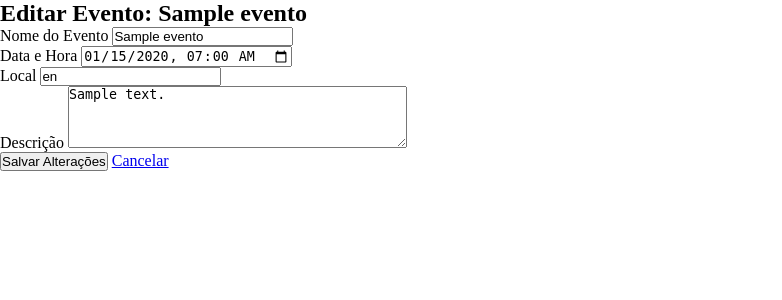
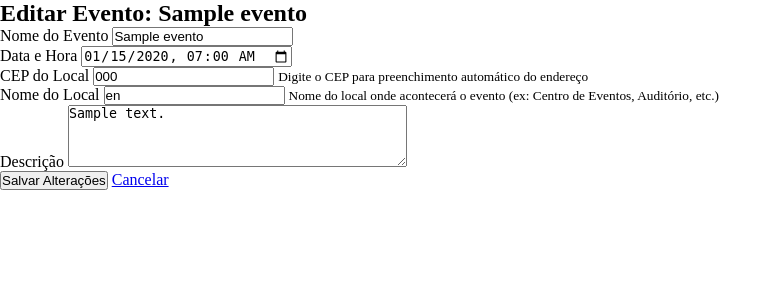
Before and after one commit to gfborba/projeto-aplicado-3, a Django app: page /editar-evento/1/ in a window 1280 px wide. Shown: the part 59-359 px from the top of the page, without its empty margins (0-782 px from the left). Run offline with Django 5.2, Linux system fonts and the light colour scheme; a user stored in the database is signed in; tables that the repository leaves empty hold one stand-in row (values such as "Sample post"); style sheets or scripts are compiled from the project's sources; some libraries are stand-ins or nearby versions.

Commit message:
adiciona endereço completo ao evento

```diff
--- a/eventos/forms.py
+++ b/eventos/forms.py
@@ -4,14 +4,32 @@ from .models import Evento
 class EventoForm(forms.ModelForm):
     class Meta:
         model = Evento
-        fields = ['nomeEvento', 'dataEvento', 'localEvento', 'descricaoEvento']
+        fields = ['nomeEvento', 'dataEvento', 'localEvento', 'descricaoEvento', 'cep']
         widgets = {
-            'dataEvento': forms.DateTimeInput(attrs={'type': 'datetime-local'}),
-            'descricaoEvento': forms.Textarea(attrs={'rows': 4}),
+            'nomeEvento': forms.TextInput(attrs={
+                'class': 'form-control',
+                'placeholder': 'Nome do evento'
+            }),
+            'dataEvento': forms.DateTimeInput(attrs={
+                'class': 'form-control',
+                'type': 'datetime-local'
+            }),
+            'localEvento': forms.TextInput(attrs={
+                'class': 'form-control',
+                'placeholder': 'Nome do local (ex: Centro de Eventos)'
+            }),
+            'descricaoEvento': forms.Textarea(attrs={
+                'class': 'form-control',
+                'rows': 4,
+                'placeholder': 'Descreva o evento...'
+            }),
+            'cep': forms.TextInput(attrs={
+                'class': 'form-control',
+                'placeholder': '00000-000',
+                'id': 'cep'
+            })
         }
-        labels = {
-            'nomeEvento': 'Nome do Evento',
-            'dataEvento': 'Data e Hora',
-            'localEvento': 'Local',
-            'descricaoEvento': 'Descrição',
-        }
+
+    def __init__(self, *args, **kwargs):
+        super().__init__(*args, **kwargs)
+        self.fields['cep'].required = True
--- a/eventos/models.py
+++ b/eventos/models.py
@@ -1,5 +1,6 @@
 from django.db import models
 from usuarios.models import Organizador
+from decimal import Decimal
 
 class Evento(models.Model):
     nomeEvento = models.CharField(max_length=100,verbose_name='Nome do Evento',null=False,blank=False)
@@ -7,6 +8,10 @@ class Evento(models.Model):
     localEvento = models.CharField(max_length=200,verbose_name='Local do Evento',null=False,blank=False)
     descricaoEvento = models.TextField(verbose_name='Descrição do Evento',null=False,blank=False)
     idUsuario = models.ForeignKey(Organizador,on_delete=models.CASCADE,verbose_name='Organizador',null=False,blank=False,related_name='eventos')
+    cep = models.CharField(max_length=9, verbose_name='CEP', null=True, blank=True)
+    endereco_completo = models.TextField(verbose_name='Endereço Completo', null=True, blank=True)
+    latitude = models.DecimalField(max_digits=9, decimal_places=6, verbose_name='Latitude', null=True, blank=True)
+    longitude = models.DecimalField(max_digits=9, decimal_places=6, verbose_name='Longitude', null=True, blank=True)
 
     class Meta:
         verbose_name = 'Evento'
@@ -15,3 +20,6 @@ class Evento(models.Model):
 
     def __str__(self):
         return f"{self.nomeEvento} - {self.dataEvento.strftime('%d/%m/%Y')}"
+
+    def tem_coordenadas(self):
+        return self.latitude is not None and self.longitude is not None
--- a/eventos/templates/pages/editar_evento.html
+++ b/eventos/templates/pages/editar_evento.html
@@ -29,8 +29,20 @@
                 </div>
 
                 <div class="mb-3">
-                    <label for="{{ form.localEvento.id_for_label }}" class="form-label">Local</label>
+                    <label for="{{ form.cep.id_for_label }}" class="form-label">CEP do Local</label>
+                    {{ form.cep }}
+                    <small class="form-text text-muted">Digite o CEP para preenchimento automático do endereço</small>
+                    {% if form.cep.errors %}
+                        <div class="invalid-feedback d-block">
+                            {{ form.cep.errors }}
+                        </div>
+                    {% endif %}
+                </div>
+
+                <div class="mb-3">
+                    <label for="{{ form.localEvento.id_for_label }}" class="form-label">Nome do Local</label>
                     {{ form.localEvento }}
+                    <small class="form-text text-muted">Nome do local onde acontecerá o evento (ex: Centro de Eventos, Auditório, etc.)</small>
                     {% if form.localEvento.errors %}
                         <div class="invalid-feedback d-block">
                             {{ form.localEvento.errors }}
--- a/eventos/templates/pages/index.html
+++ b/eventos/templates/pages/index.html
@@ -21,6 +21,9 @@
                     <h5>{{ evento.nomeEvento }}</h5>
                     <p><strong>Data:</strong> {{ evento.dataEvento|date:"d/m/Y H:i" }}</p>
                     <p><strong>Local:</strong> {{ evento.localEvento }}</p>
+                    {% if evento.endereco_completo %}
+                        <p><strong>Endereço:</strong> {{ evento.endereco_completo }}</p>
+                    {% endif %}
                     <p>{{ evento.descricaoEvento }}</p>
                     <p><small>Organizador: {{ evento.idUsuario.user.get_full_name }}</small></p>
                 </div>
@@ -47,6 +50,9 @@
                     <h5>{{ evento.nomeEvento }}</h5>
                     <p><strong>Data:</strong> {{ evento.dataEvento|date:"d/m/Y H:i" }}</p>
                     <p><strong>Local:</strong> {{ evento.localEvento }}</p>
+                    {% if evento.endereco_completo %}
+                        <p><strong>Endereço:</strong> {{ evento.endereco_completo }}</p>
+                    {% endif %}
                     <p>{{ evento.descricaoEvento }}</p>
                     <div class="mt-2">
                         <a href="{% url 'editar_evento' evento.id %}" class="btn btn-sm btn-primary">Editar</a>
--- a/eventos/views.py
+++ b/eventos/views.py
@@ -2,6 +2,7 @@ from django.shortcuts import render, redirect, get_object_or_404
 from django.contrib.auth.decorators import login_required
 from django.contrib import messages
 from usuarios.models import Fornecedor, Organizador
+from usuarios.utils import geocodificar_cep, atualizar_coordenadas_usuario
 from .models import Evento
 from .forms import EventoForm  # Criaremos este form depois
 
@@ -42,7 +43,44 @@ def criar_evento(request):
         if form.is_valid():
             evento = form.save(commit=False)
             evento.idUsuario = organizador
+
+            # Geocodificar o CEP para obter coordenadas e endereço completo
+            cep = form.cleaned_data['cep']
+            if cep:
+                latitude, longitude = geocodificar_cep(cep)
+                if latitude and longitude:
+                    evento.latitude = latitude
+                    evento.longitude = longitude
+
+                    # Buscar endereço completo via ViaCEP
+                    import requests
+                    try:
+                        cep_limpo = cep.replace('-', '').replace('.', '').strip()
+                        viacep_url = f"https://viacep.com.br/ws/{cep_limpo}/json/"
+                        response = requests.get(viacep_url, timeout=5)
+
+                        if response.status_code == 200:
+                            data = response.json()
+                            if not data.get('erro'):
+                                endereco_parts = []
+                                if data.get('logradouro'):
+                                    endereco_parts.append(data['logradouro'])
+                                if data.get('bairro'):
+                                    endereco_parts.append(data['bairro'])
+                                if data.get('localidade'):
+                                    endereco_parts.append(data['localidade'])
+                                if data.get('uf'):
+                                    endereco_parts.append(data['uf'])
+                                if data.get('cep'):
+                                    endereco_parts.append(data['cep'])
+
+                                evento.endereco_completo = ', '.join(endereco_parts)
+                    except:
+                        #Se não conseguir buscar o endereço completo, usar apenas o CEP
+                        evento.endereco_completo = f"CEP: {cep}"
+
             evento.save()
+            messages.success(request, 'Evento criado com sucesso!')
             return redirect('index')
     else:
         form = EventoForm()
@@ -67,7 +105,44 @@ def editar_evento(request, evento_id):
     if request.method == 'POST':
         form = EventoForm(request.POST, instance=evento)
         if form.is_valid():
-            form.save()
+            evento = form.save(commit=False)
+
+            # Geocodificar o CEP para obter coordenadas e endereço completo
+            cep = form.cleaned_data['cep']
+            if cep:
+                latitude, longitude = geocodificar_cep(cep)
+                if latitude and longitude:
+                    evento.latitude = latitude
+                    evento.longitude = longitude
+
+                    # Buscar endereço completo via ViaCEP
+                    import requests
+                    try:
+                        cep_limpo = cep.replace('-', '').replace('.', '').strip()
+                        viacep_url = f"https://viacep.com.br/ws/{cep_limpo}/json/"
+                        response = requests.get(viacep_url, timeout=5)
+
+                        if response.status_code == 200:
+                            data = response.json()
+                            if not data.get('erro'):
+                                endereco_parts = []
+                                if data.get('logradouro'):
+                                    endereco_parts.append(data['logradouro'])
+                                if data.get('bairro'):
+                                    endereco_parts.append(data['bairro'])
+                                if data.get('localidade'):
+                                    endereco_parts.append(data['localidade'])
+                                if data.get('uf'):
+                                    endereco_parts.append(data['uf'])
+                                if data.get('cep'):
+                                    endereco_parts.append(data['cep'])
+
+                                evento.endereco_completo = ', '.join(endereco_parts)
+                    except:
+                        # Se não conseguir buscar o endereço completo, usar apenas o CEP
+                        evento.endereco_completo = f"CEP: {cep}"
+
+            evento.save()
             messages.success(request, 'Evento atualizado com sucesso!')
             return redirect('index')
     else:
```
Also changed, not shown: eventos/templates/pages/criar_evento.html (+13 -1 lines).
